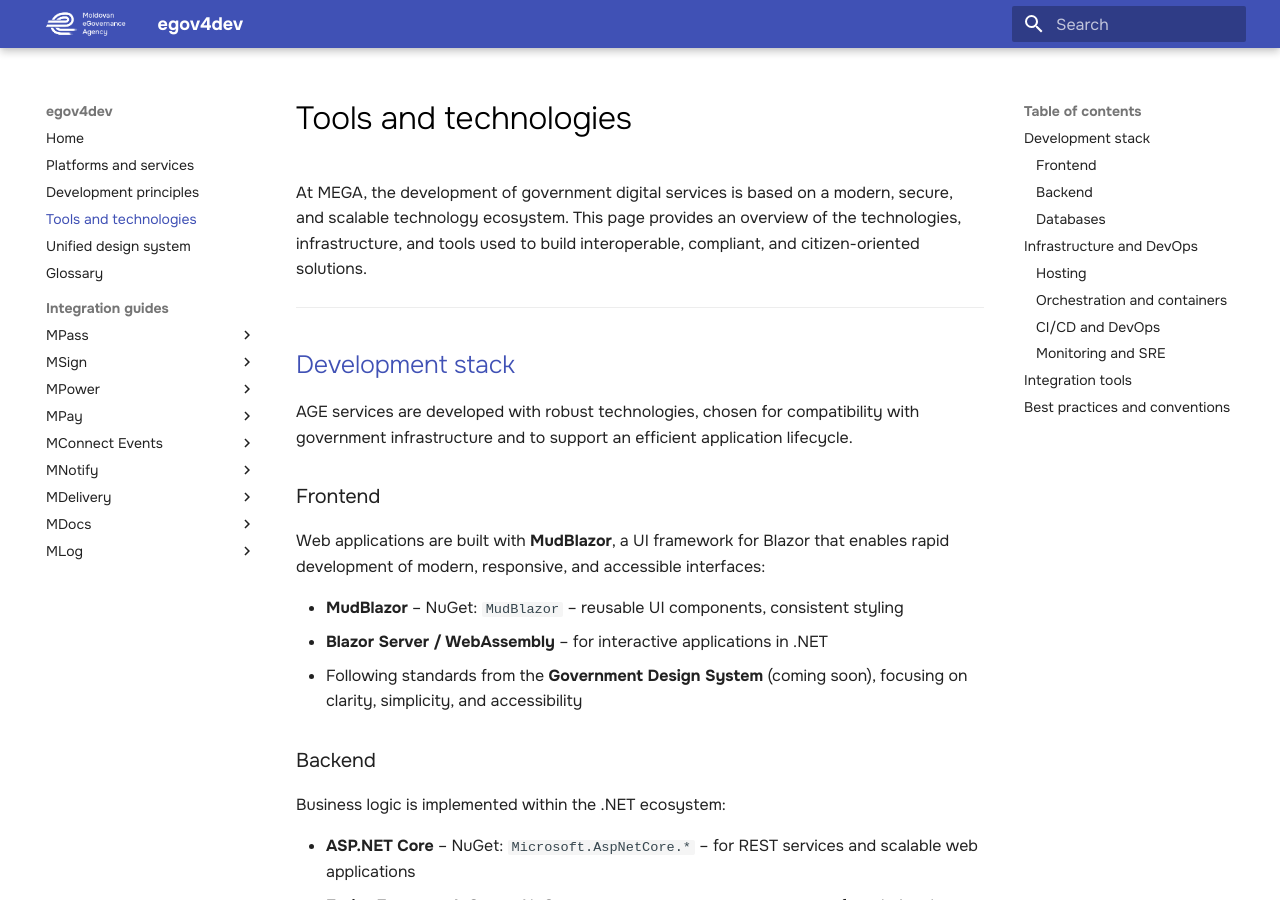
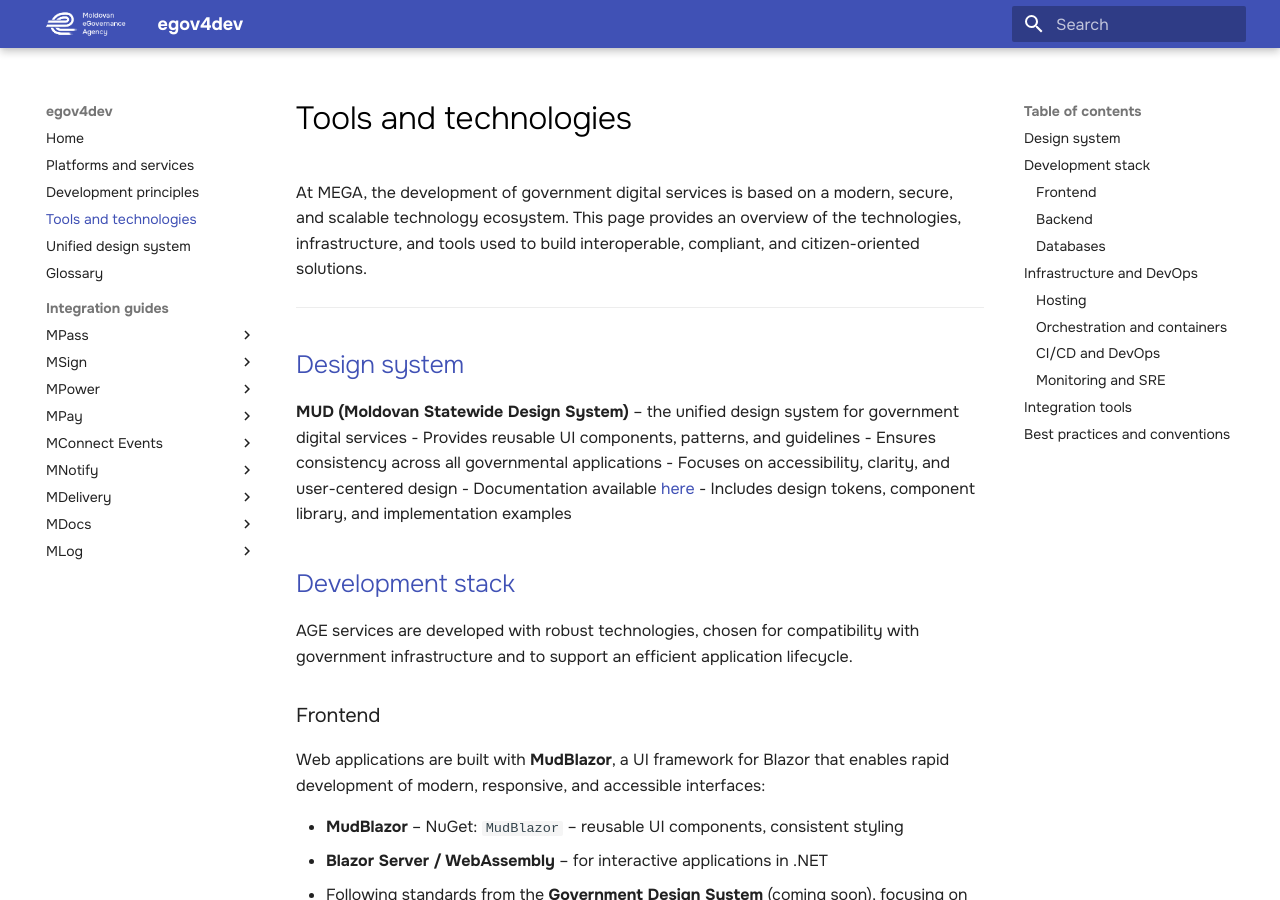
Before and after one commit to egov-moldova/egov4dev, an MkDocs documentation site: the page built from docs/tools/technologies.md, in a window 1280 px wide and 900 px high. Built offline with MkDocs 1.6.1 and Material for MkDocs 9.7.7, drawn with Linux system fonts in a browser that asks for light colours.

Commit message:
Update technologies.md

```diff
--- a/docs/tools/technologies.md
+++ b/docs/tools/technologies.md
@@ -1,6 +1,15 @@
 At MEGA, the development of government digital services is based on a modern, secure, and scalable technology ecosystem. This page provides an overview of the technologies, infrastructure, and tools used to build interoperable, compliant, and citizen-oriented solutions.
 
 * * *
+
+## Design system
+
+**MUD (Moldovan Statewide Design System)** – the unified design system for government digital services
+  - Provides reusable UI components, patterns, and guidelines
+  - Ensures consistency across all governmental applications
+  - Focuses on accessibility, clarity, and user-centered design
+  - Documentation available [here](https://egov-moldova.github.io/egov4dev/mud/)
+  - Includes design tokens, component library, and implementation examples
 
 ## Development stack
 
```
